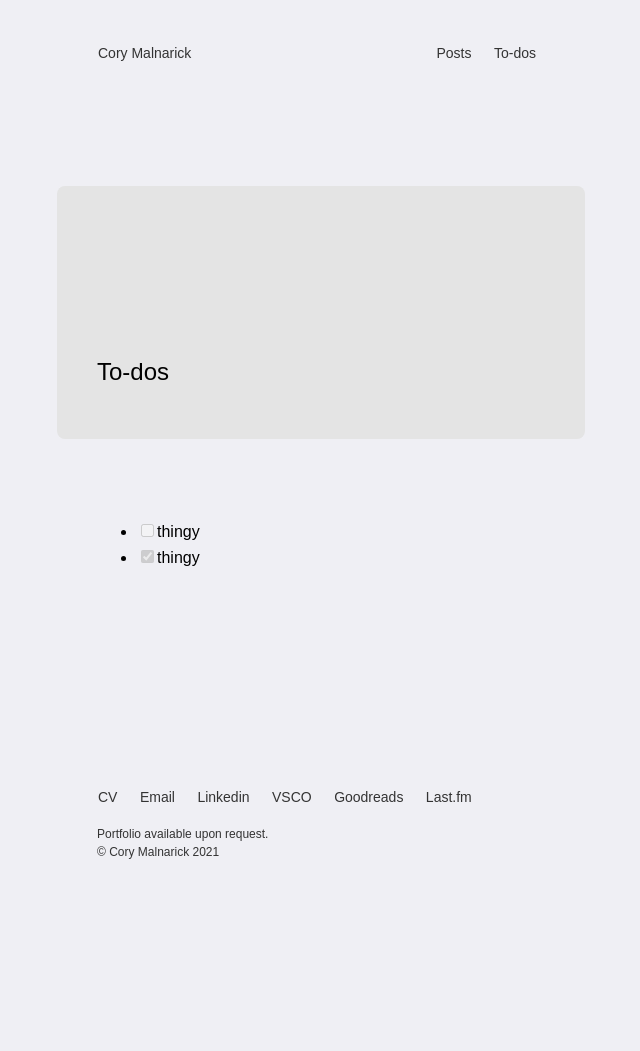
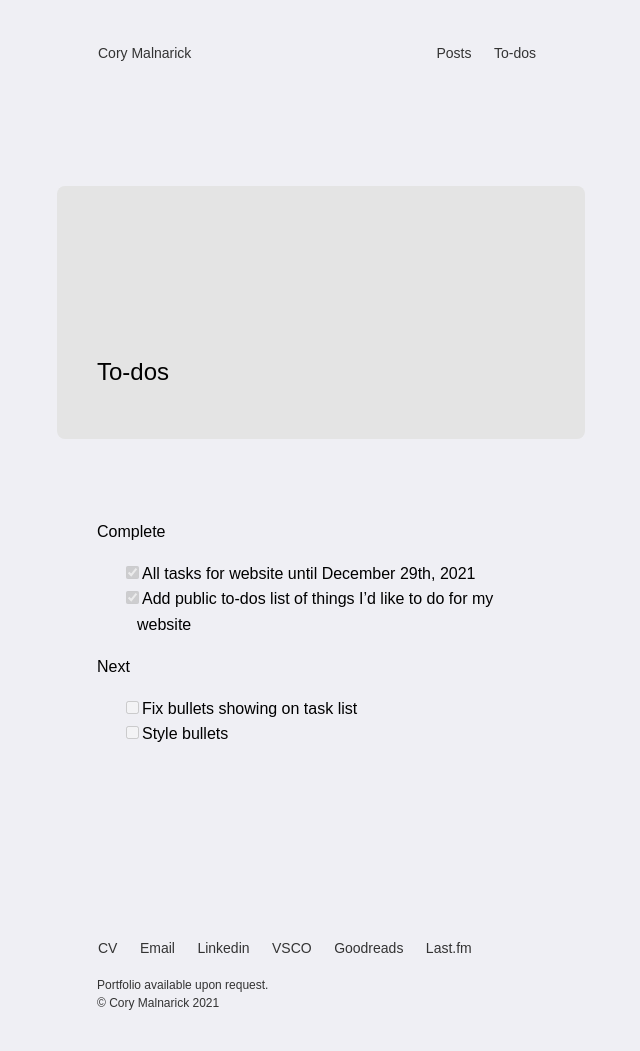
Before and after one commit to foundmonster/foundmonster.github.io, a Jekyll site: the page built from to-dos.md, in a window 1280 px wide. Shown: the whole page, without its empty margins (319-959 px from the left). Built offline with Jekyll 4.4.1, drawn with Linux system fonts in a browser that asks for light colours; some web fonts are replaced; before the commit the page ends 900 px from its top, so only the background shows below that.

Commit message:
updates to to-dos page

```diff
--- a/_sass/main.scss
+++ b/_sass/main.scss
@@ -353,6 +353,11 @@ img {
 
 ul {
     line-height: 1.6111;
+}
+
+.task-list-item {
+    list-style-type: none;
+    text-indent: -15px;
 }
 
 
--- a/to-dos.md
+++ b/to-dos.md
@@ -2,6 +2,10 @@
 layout: post
 title: To-dos
 ---
+Complete
+- [x] All tasks for website until December 29th, 2021
+- [x] Add public to-dos list of things I'd like to do for my website
 
- - [ ]  thingy
- - [x]  thingy
+Next
+- [ ] Fix bullets showing on task list
+- [ ] Style bullets
```
